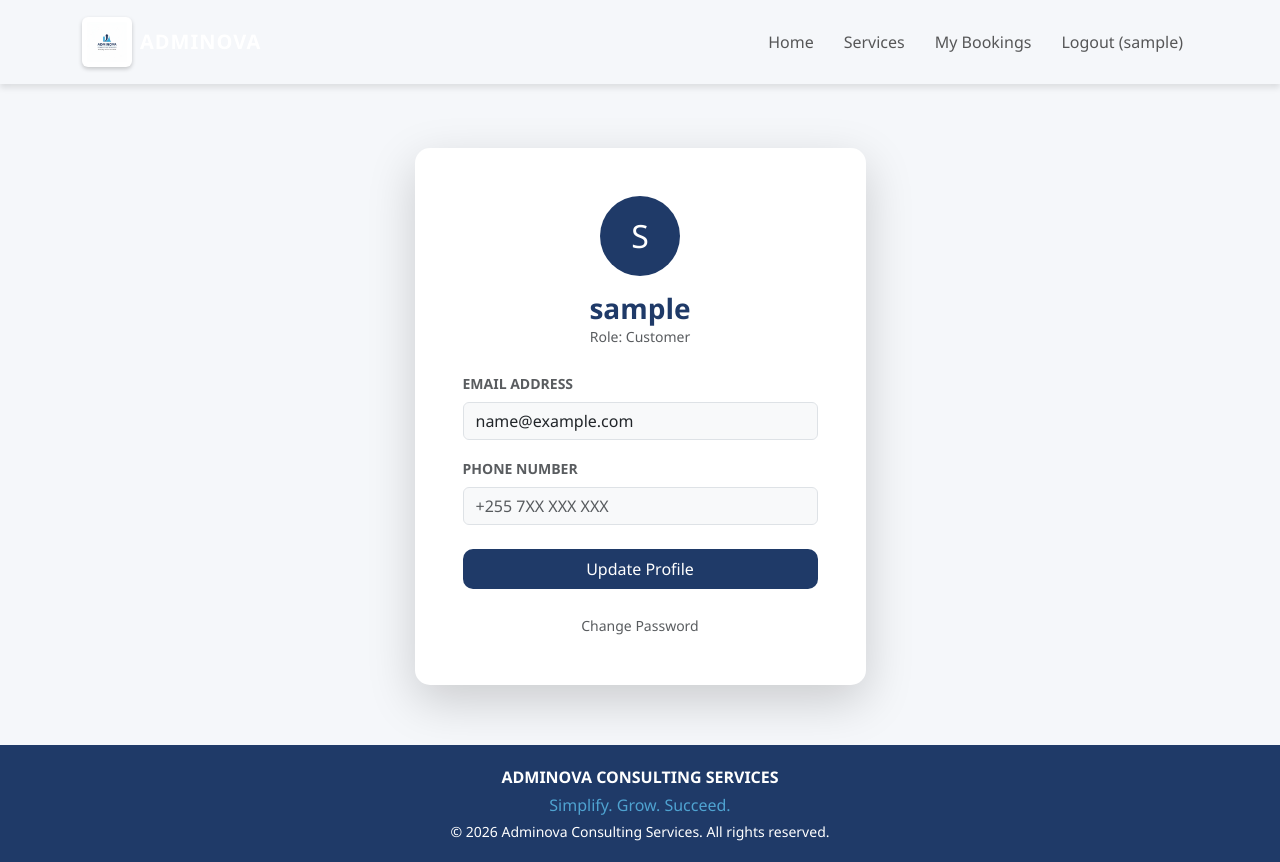
After one commit to kocha-design/Adminova-Booking-System, a Django app: page /accounts/profile/ in a window 1280 px wide. The commit adds this page. Run offline with Django 5.2, Linux system fonts and the light colour scheme; the visitor is signed in with stand-in values (Sample User, id 1).

Commit message:
Fix login redirect and add user profile page

```diff
--- a/accounts/urls.py
+++ b/accounts/urls.py
@@ -8,4 +8,5 @@ urlpatterns = [
     path('login/', auth_views.LoginView.as_view(template_name='accounts/login.html'), name='login'),
     path('logout/', auth_views.LogoutView.as_view(next_page='core:home'), name='logout'),
     path('register/', views.register_view, name='register'),
+    path('profile/', views.profile_view, name='profile'),
 ]
--- a/accounts/views.py
+++ b/accounts/views.py
@@ -2,6 +2,8 @@ from django.shortcuts import render, redirect
 from django.contrib.auth import login
 from django.contrib import messages
 from .models import CustomUser
+from django.contrib.auth.decorators import login_required
+from django.contrib import messages
 
 def register_view(request):
     if request.user.is_authenticated:
@@ -30,3 +32,18 @@ def register_view(request):
         return redirect('core:home')
 
     return render(request, 'accounts/register.html')
+
+@login_required
+def profile_view(request):
+    if request.method == 'POST':
+        phone = request.POST.get('phone')
+        email = request.POST.get('email')
+
+        request.user.phone = phone
+        request.user.email = email
+        request.user.save()
+
+        messages.success(request, "Profile updated successfully!")
+        return redirect('accounts:profile')
+
+    return render(request, 'accounts/profile.html')
--- a/config/settings.py
+++ b/config/settings.py
@@ -137,3 +137,8 @@ MAILERS = {
         'BACKEND': 'django.core.mail.backends.console.EmailBackend',
     },
 }
+
+
+# Badilisha hizi
+LOGIN_REDIRECT_URL = 'bookings:my_bookings'  # Mteja aki-login, apelekwe kwenye bookings zake
+LOGOUT_REDIRECT_URL = 'core:home'            # Akitoka (logout), arudi Home
--- /dev/null
+++ b/templates/accounts/profile.html
@@ -0,0 +1,37 @@
+{% extends 'base.html' %}
+{% block title %}My Profile — Adminova{% endblock %}
+
+{% block content %}
+<div class="row justify-content-center">
+  <div class="col-md-6 col-lg-5">
+    <div class="card shadow-lg border-0" style="border-radius: 15px; margin-top: 40px;">
+      <div class="card-body p-5">
+        <div class="text-center mb-4">
+            <div class="bg-primary text-white rounded-circle d-inline-flex align-items-center justify-content-center mb-3" style="width: 80px; height: 80px; font-size: 2rem; background-color: var(--adminova-navy) !important;">
+                {{ user.username|first|upper }}
+            </div>
+            <h3 class="fw-bold mb-0" style="color: var(--adminova-navy);">{{ user.username }}</h3>
+            <p class="text-muted small">Role: {{ user.get_role_display }}</p>
+        </div>
+
+        <form method="post">
+          {% csrf_token %}
+          <div class="mb-3">
+            <label class="form-label text-muted small fw-bold">EMAIL ADDRESS</label>
+            <input type="email" name="email" class="form-control bg-light" value="{{ user.email }}" placeholder="your@email.com">
+          </div>
+          <div class="mb-4">
+            <label class="form-label text-muted small fw-bold">PHONE NUMBER</label>
+            <input type="text" name="phone" class="form-control bg-light" value="{{ user.phone }}" placeholder="+255 7XX XXX XXX">
+          </div>
+          <button type="submit" class="btn btn-adminova w-100 py-2" style="border-radius: 10px;">Update Profile</button>
+        </form>
+
+        <div class="text-center mt-4">
+            <a href="{% url 'accounts:password_change' %}" class="text-decoration-none small text-muted">Change Password</a>
+        </div>
+      </div>
+    </div>
+  </div>
+</div>
+{% endblock %}
--- a/templates/base.html
+++ b/templates/base.html
@@ -26,6 +26,9 @@
                         <li class="nav-item"><a class="nav-link" href="{% url 'bookings:my_bookings' %}">My Bookings</a></li>
                         {% if user.is_company_staff %}
                             <li class="nav-item"><a class="nav-link" href="{% url 'bookings:admin_dashboard' %}">Dashboard</a></li>
+                            <li class="nav-item">
+    <a class="nav-link" href="{% url 'accounts:profile' %}">My Profile</a>
+</li>
                         {% endif %}
                         <li class="nav-item">
                             <form method="post" action="{% url 'accounts:logout' %}" class="d-inline">
```
